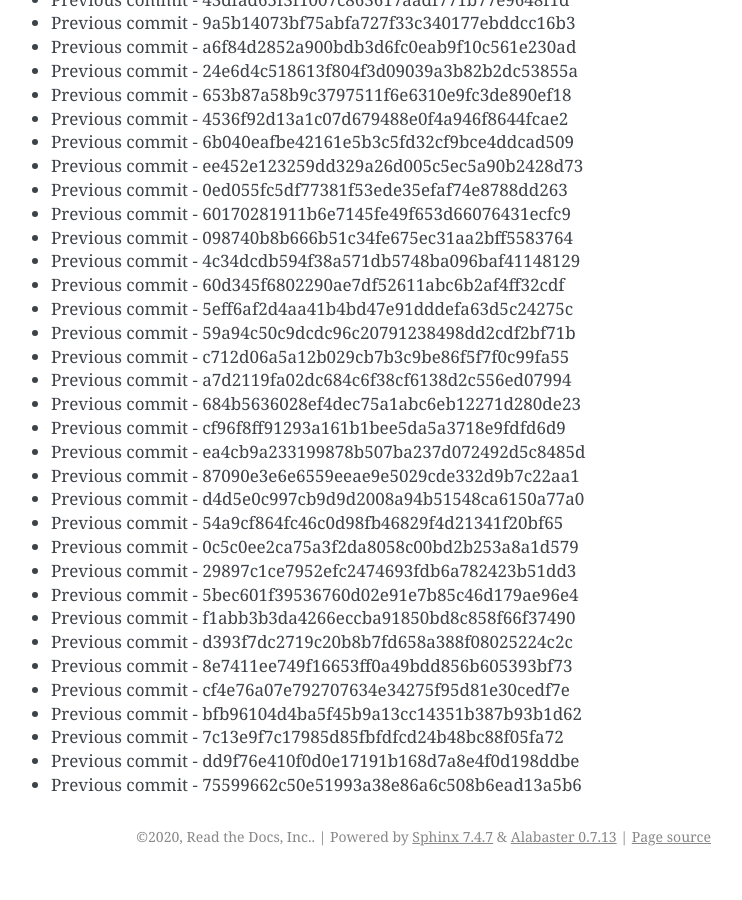
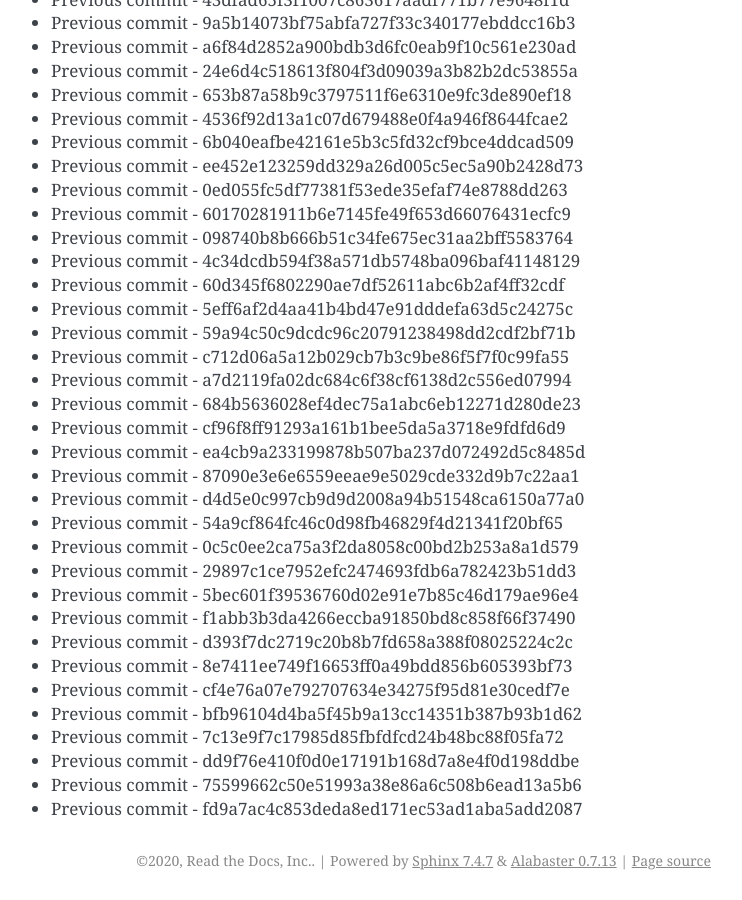
Before and after one commit to readthedocs/rtd-git-stresstest, a Sphinx documentation site: the page built from docs/updates.rst, in a window 1280 px wide and 900 px high, scrolled down 54889 px. Shown: the whole window, without its empty margins (399-1141 px from the left). Built offline with Sphinx 7.4.7, drawn with Linux system fonts in a browser that asks for light colours; before the commit the page ends 55765 px from its top, so only the background shows below that.

Commit message:
Generating commit from previous: fd9a7ac4c853deda8ed171ec53ad1aba5add2087

```diff
--- a/docs/updates.rst
+++ b/docs/updates.rst
@@ -2338,3 +2338,4 @@ It can be tested for any performance characteristics.
 * Previous commit - 7c13e9f7c17985d85fbfdfcd24b48bc88f05fa72
 * Previous commit - dd9f76e410f0d0e17191b168d7a8e4f0d198ddbe
 * Previous commit - 75599662c50e51993a38e86a6c508b6ead13a5b6
+* Previous commit - fd9a7ac4c853deda8ed171ec53ad1aba5add2087
```
